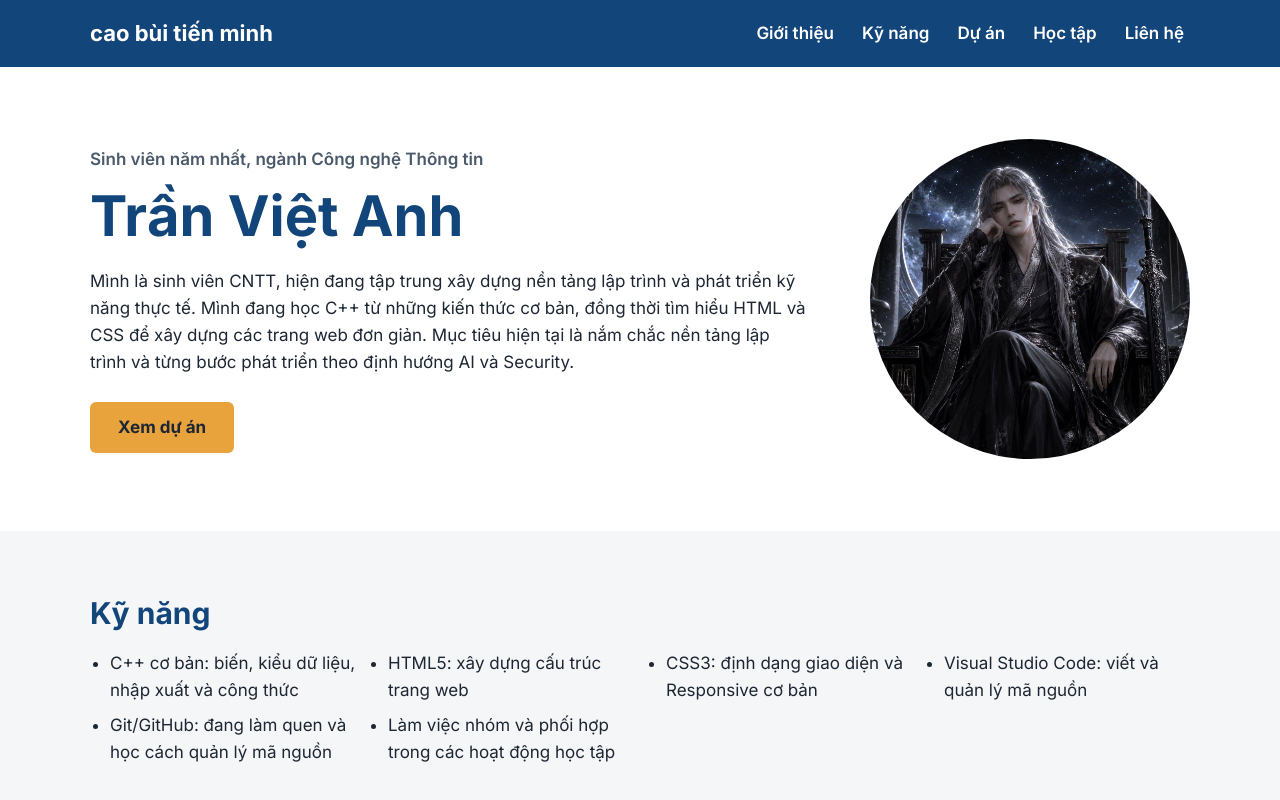
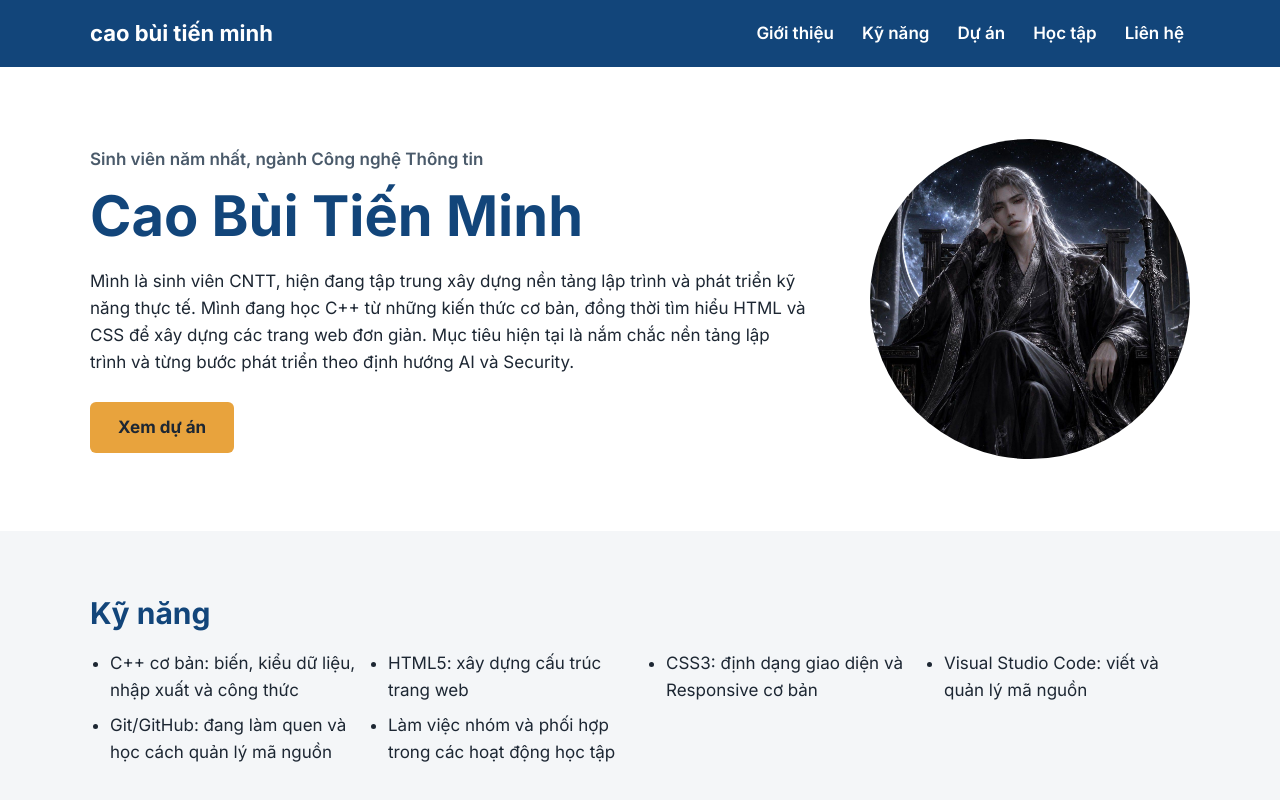
Before and after one commit to tienminhbuicao201-creator/minhcaok20-02, a plain HTML site: page index.html in a window 1280 px wide. Shown: the top 800 px of the page. Drawn offline with Linux system fonts and the light colour scheme; files whose address does not match are found by name.

Commit message:
Update index.html

```diff
--- a/index.html
+++ b/index.html
@@ -34,7 +34,7 @@
             Sinh viên năm nhất, ngành Công nghệ Thông tin
           </p>
 
-          <h1>Trần Việt Anh</h1>
+          <h1>Cao Bùi Tiến Minh</h1>
 
           <p>
             Mình là sinh viên CNTT, hiện đang tập trung xây dựng nền tảng lập
@@ -48,7 +48,7 @@
         </div>
 
         <img class="avatar" src="assets/791975572_1060704449904978_7434436045093909714_n.jpg"
-          alt="Ảnh đại diện minh họa của Trần Việt Anh" />
+          alt="Ảnh đại diện minh họa của Cao Bùi Tiến Minh" />
       </div>
     </section>
 
@@ -223,7 +223,7 @@
 
   <footer class="site-footer">
     <div class="container">
-      <p>© 2026 Trần Việt Anh. All rights reserved.</p>
+      <p>© 2026 Cao Bùi Tiến Minh. All rights reserved.</p>
     </div>
   </footer>
 </body>
```
